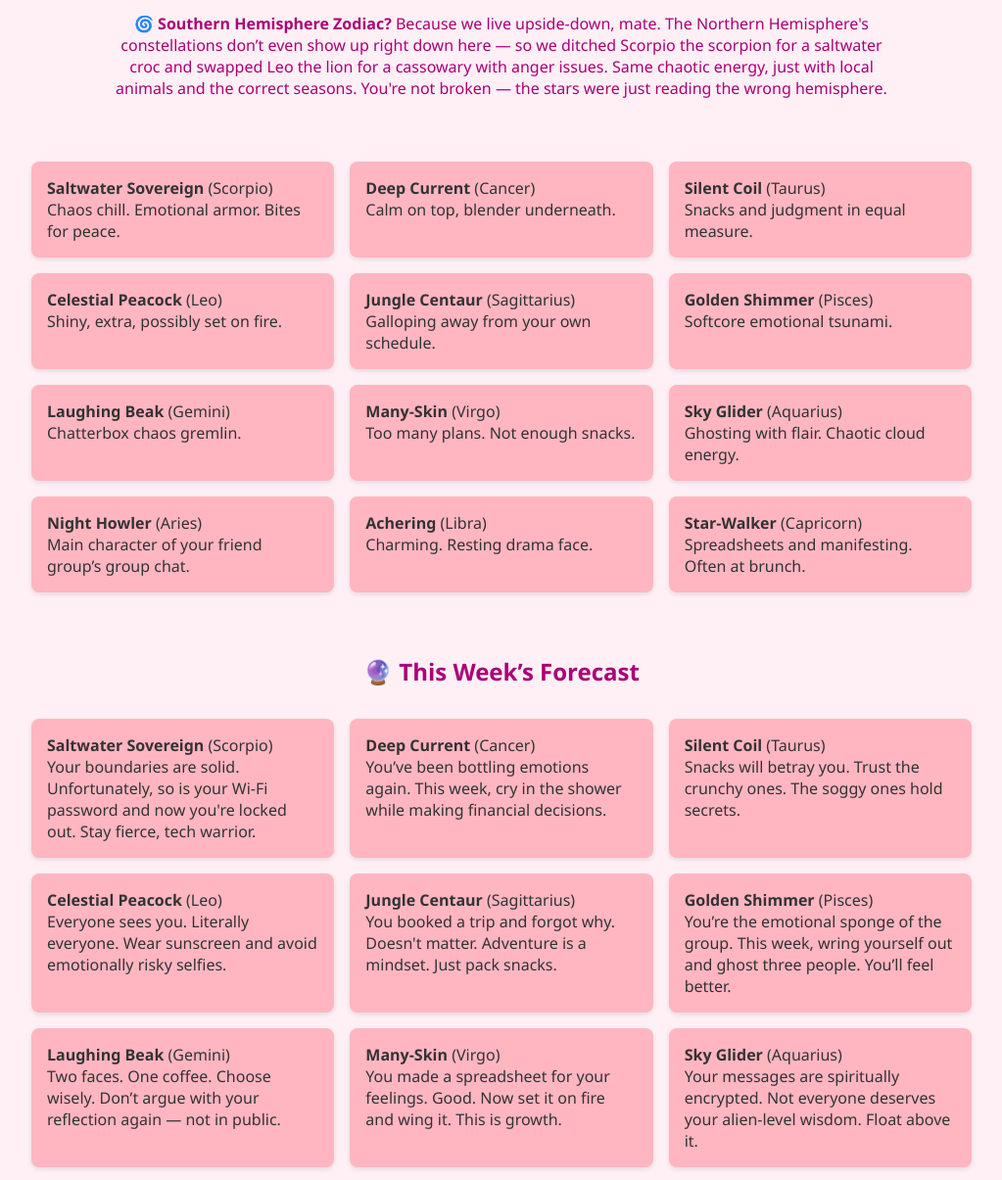
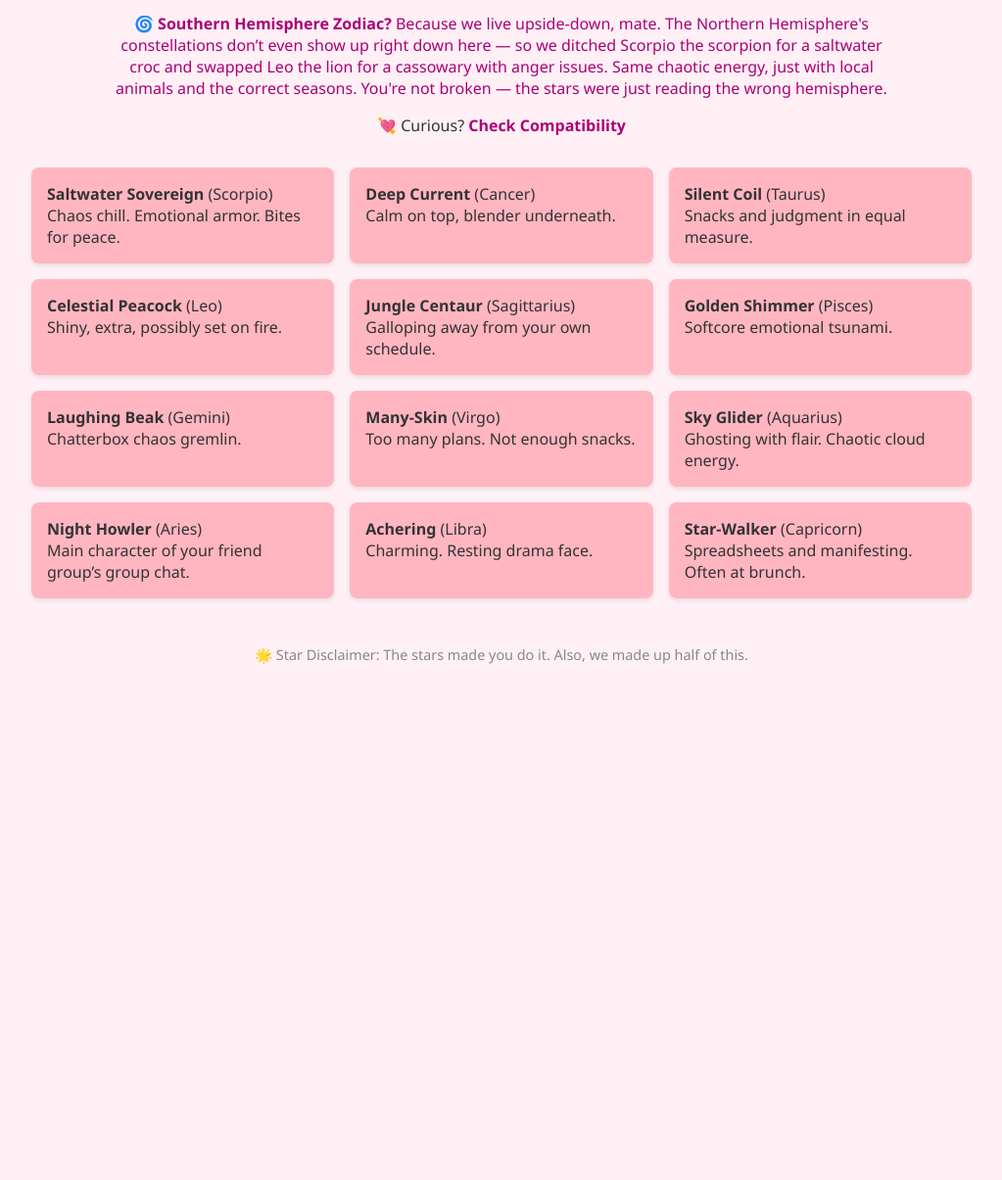
Before and after one commit to FluxCartel/zodimess, a plain HTML site: page index.html in a window 1280 px wide. Shown: the part 57-1262 px from the top of the page at 98% size, without its empty margins (128-1151 px from the left). After the commit the page ends 800 px from the top, so only its background shows below. Drawn offline with Linux system fonts and the light colour scheme.

Commit message:
Add files via upload

```diff
--- a/index.html
+++ b/index.html
@@ -2,68 +2,57 @@
 <!DOCTYPE html>
 <html lang="en">
 <head>
-  <meta charset="UTF-8" />
+  <meta charset="UTF-8">
+  <title>ZodiMess</title>
   <meta name="viewport" content="width=device-width, initial-scale=1.0"/>
-  <title>ZodiMess</title>
   <style>
     body {
       background-color: #fff0f5;
       font-family: 'Segoe UI', Tahoma, Geneva, Verdana, sans-serif;
       margin: 0;
-      padding: 0;
+      padding: 2rem;
       color: #333;
     }
-
     .logo {
-      margin-top: 2rem;
       text-align: center;
     }
-
     .logo img {
       width: 120px;
     }
-
     .explainer {
       max-width: 800px;
-      margin: 1rem auto 0;
+      margin: 1rem auto;
       font-size: 1rem;
-      padding: 0 1rem;
       text-align: center;
       color: #aa0077;
     }
-
-    .container {
-      max-width: 960px;
-      margin: 0 auto;
-      padding: 2rem;
-    }
-
     .grid {
       display: grid;
       grid-template-columns: repeat(auto-fit, minmax(280px, 1fr));
       gap: 1rem;
-      margin-top: 2rem;
+      max-width: 960px;
+      margin: 2rem auto;
     }
-
     .card {
       background-color: #ffb6c1;
       padding: 1rem;
       border-radius: 8px;
       box-shadow: 0 2px 5px rgba(0,0,0,0.1);
     }
-
-    .forecast-title {
-      text-align: center;
-      color: #aa0077;
-      font-size: 1.5rem;
-      margin: 3rem 0 1.5rem;
-    }
-
     .footer {
       margin-top: 3rem;
       font-size: 0.9rem;
       color: #888;
       text-align: center;
+    }
+    .nav {
+      text-align: center;
+      margin-top: 1rem;
+    }
+    .nav a {
+      text-decoration: none;
+      color: #aa0077;
+      font-weight: bold;
     }
   </style>
 </head>
@@ -76,7 +65,10 @@
     🌀 <strong>Southern Hemisphere Zodiac?</strong> Because we live upside-down, mate. The Northern Hemisphere's constellations don’t even show up right down here — so we ditched Scorpio the scorpion for a saltwater croc and swapped Leo the lion for a cassowary with anger issues. Same chaotic energy, just with local animals and the correct seasons. You're not broken — the stars were just reading the wrong hemisphere.
   </div>
 
-  <div class="container">
+  <div class="nav">
+    💘 Curious? <a href="/compatibility">Check Compatibility</a>
+  </div>
+
   <div class="grid">
     <div class="card"><strong>Saltwater Sovereign</strong> (Scorpio)<br>Chaos chill. Emotional armor. Bites for peace.</div>
     <div class="card"><strong>Deep Current</strong> (Cancer)<br>Calm on top, blender underneath.</div>
@@ -92,29 +84,8 @@
     <div class="card"><strong>Star-Walker</strong> (Capricorn)<br>Spreadsheets and manifesting. Often at brunch.</div>
   </div>
 
-    <div style='margin-top:4rem;'>
-
-    <h2 class="forecast-title">🔮 This Week’s Forecast</h2>
-    <div class="grid">
-      <div class="card"><strong>Saltwater Sovereign</strong> (Scorpio)<br>Your boundaries are solid. Unfortunately, so is your Wi-Fi password and now you're locked out. Stay fierce, tech warrior.</div>
-      <div class="card"><strong>Deep Current</strong> (Cancer)<br>You’ve been bottling emotions again. This week, cry in the shower while making financial decisions.</div>
-      <div class="card"><strong>Silent Coil</strong> (Taurus)<br>Snacks will betray you. Trust the crunchy ones. The soggy ones hold secrets.</div>
-      <div class="card"><strong>Celestial Peacock</strong> (Leo)<br>Everyone sees you. Literally everyone. Wear sunscreen and avoid emotionally risky selfies.</div>
-      <div class="card"><strong>Jungle Centaur</strong> (Sagittarius)<br>You booked a trip and forgot why. Doesn't matter. Adventure is a mindset. Just pack snacks.</div>
-      <div class="card"><strong>Golden Shimmer</strong> (Pisces)<br>You’re the emotional sponge of the group. This week, wring yourself out and ghost three people. You’ll feel better.</div>
-      <div class="card"><strong>Laughing Beak</strong> (Gemini)<br>Two faces. One coffee. Choose wisely. Don’t argue with your reflection again — not in public.</div>
-      <div class="card"><strong>Many-Skin</strong> (Virgo)<br>You made a spreadsheet for your feelings. Good. Now set it on fire and wing it. This is growth.</div>
-      <div class="card"><strong>Sky Glider</strong> (Aquarius)<br>Your messages are spiritually encrypted. Not everyone deserves your alien-level wisdom. Float above it.</div>
-      <div class="card"><strong>Night Howler</strong> (Aries)<br>Drama finds you like a bloodhound. Wear shades indoors. Walk slower. Let them chase you for once.</div>
-      <div class="card"><strong>Achering</strong> (Libra)<br>Everyone wants your opinion. Say nothing. Drink tea. Watch chaos unfold like it’s a theatre performance.</div>
-      <div class="card"><strong>Star-Walker</strong> (Capricorn)<br>Schedule yourself a spontaneous breakdown. Put it in your planner. Thursday feels emotionally efficient.</div>
-    </div>
-
-    </div>
-
   <div class="footer">
     🌟 Star Disclaimer: The stars made you do it. Also, we made up half of this.
   </div>
-  </div>
 </body>
 </html>
```
Lines whose indentation alone changed are shown as unchanged.
